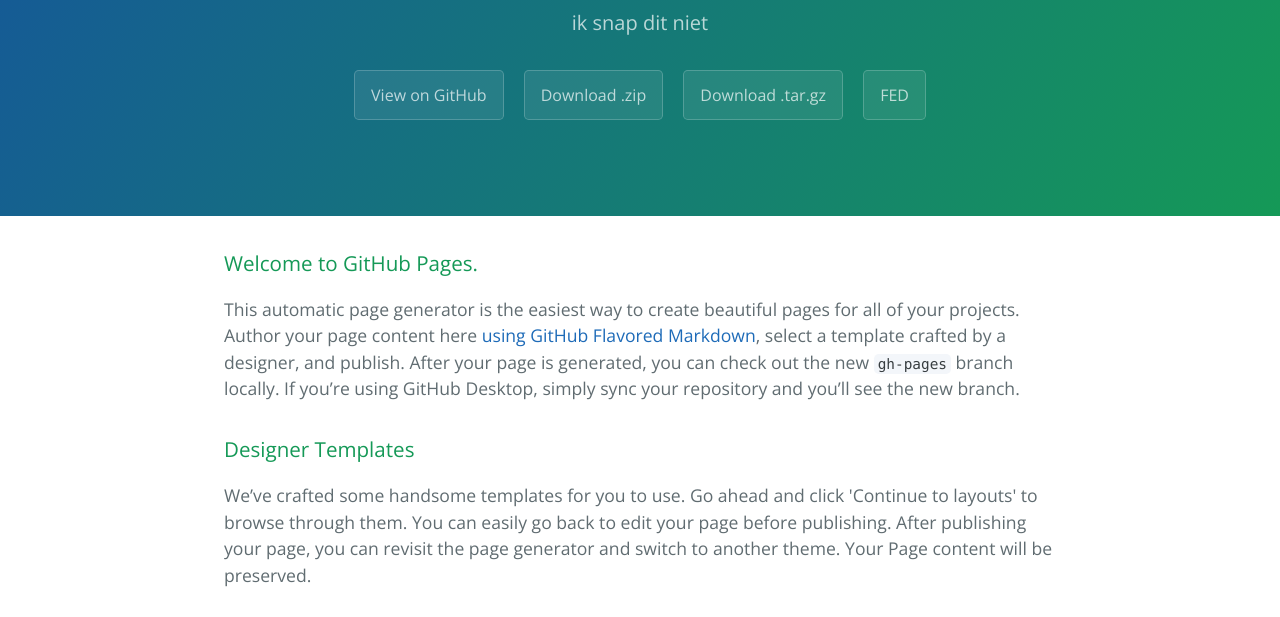
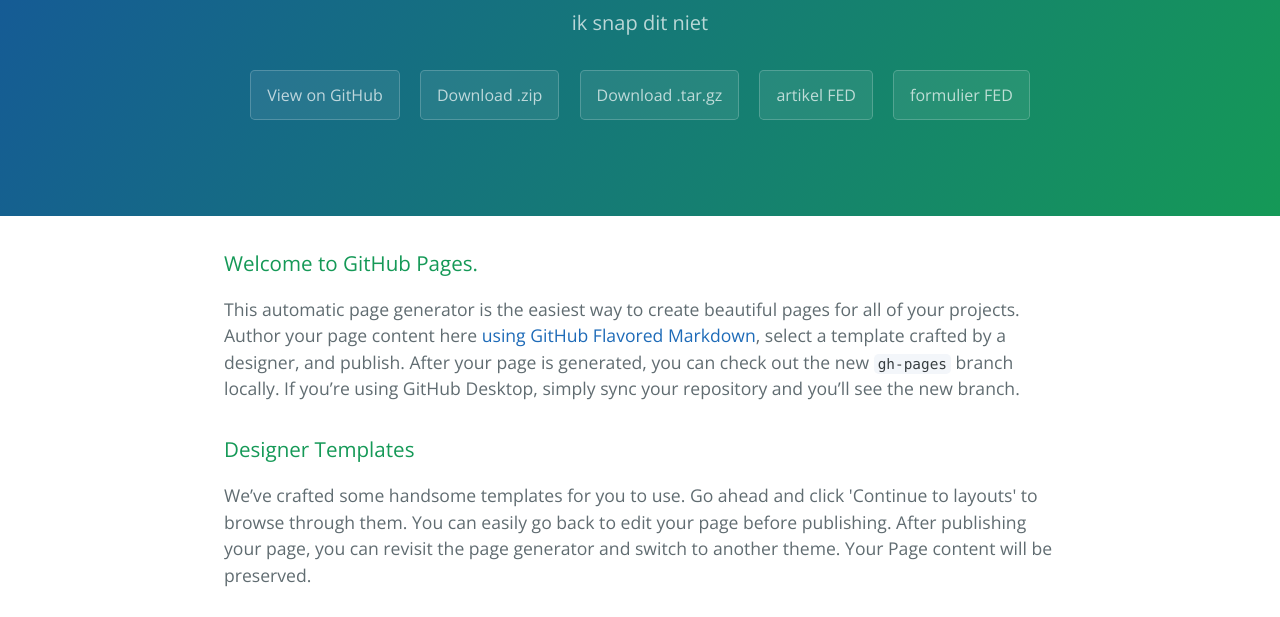
Before and after one commit to hoidiana/watsdit, a plain HTML site: page index.html in a window 1280 px wide. Shown: the part 167-784 px from the top of the page. Drawn offline with nearby package versions, Linux system fonts and the light colour scheme.

Commit message:
Update index.html

```diff
--- a/index.html
+++ b/index.html
@@ -16,7 +16,8 @@
       <a href="https://github.com/hoidiana/watsdit" class="btn">View on GitHub</a>
       <a href="https://github.com/hoidiana/watsdit/zipball/master" class="btn">Download .zip</a>
       <a href="https://github.com/hoidiana/watsdit/tarball/master" class="btn">Download .tar.gz</a>
-      <a href="artikel.html" class="btn">FED</a>
+      <a href="artikel.html" class="btn">artikel FED</a>
+      <a href="formulier.html" class="btn">formulier FED</a>
     </section>
 
     <section class="main-content">
```
